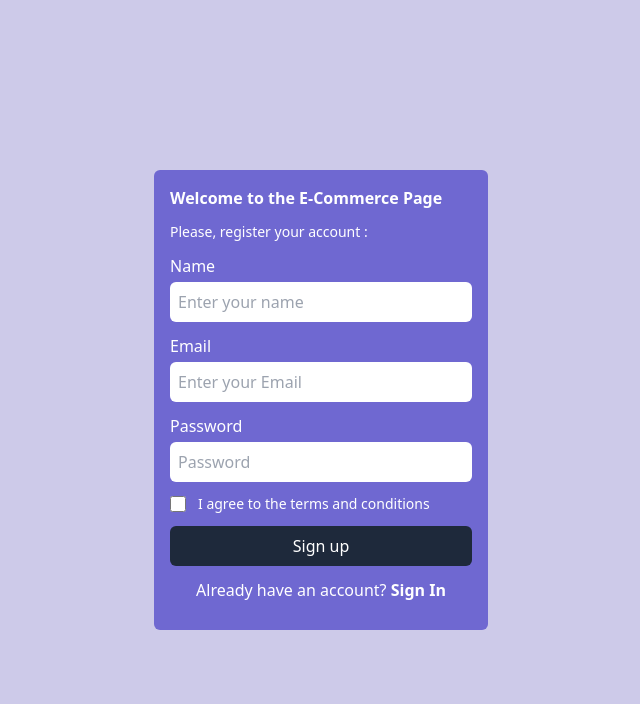
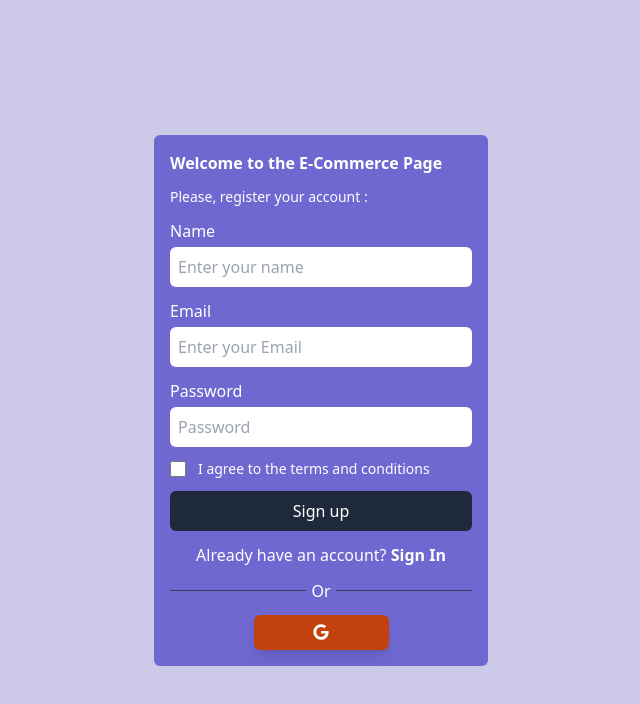
Before and after one commit to guidonunes/marketplace-mern, a React (Create React App) app in the folder dashboard/: page /register in a window 1280 px wide. Shown: the top 704 px of the page, without its empty margins (319-959 px from the left). Built offline with nearby package versions, Linux system fonts and the light colour scheme.

Commit message:
add google login icon

```diff
--- a/dashboard/src/views/auth/Register.jsx
+++ b/dashboard/src/views/auth/Register.jsx
@@ -1,5 +1,6 @@
 import React from 'react';
 import { Link } from 'react-router-dom';
+import { FaGoogle } from "react-icons/fa";
 
 const Register = () => {
   return (
@@ -34,6 +35,18 @@ const Register = () => {
             <div className='flex item-center mb-3 gap-3 justify-center'>
               <p>Already have an account? <Link className='font-bold' to="/login">Sign In</Link></p>
             </div>
+            <div className="w-full flex justify-center items-center mb-3">
+              <div className="w-[45%] bg-slate-700 h-[1px]"></div>
+              <div className="w-[10%] flex justify-center items-center">
+                <span>Or</span>
+              </div>
+              <div className="w-[45%] bg-slate-700 h-[1px]"></div>
+            </div>
+            <div className="flex justify-center items-center gap-3">
+              <div className="w-[135px] h-[35px] flex rounded-md bg-orange-700 shadow-lg hover:shadow-orange-700/50 justify-center cursor-pointer items-center overflow-hidden">
+                <span><FaGoogle /></span>
+              </div>
+            </div>
           </form>
         </div>
       </div>
```
